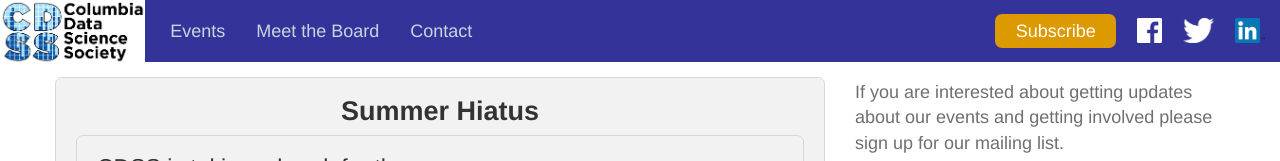
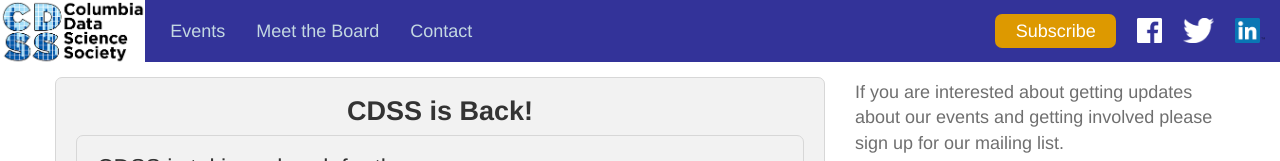
Before and after one commit to columbiadatascience/columbiadatascience.github.io, a website: page index.html in a window 1280 px wide. Shown: the top 161 px of the page. Drawn offline with Linux system fonts and the light colour scheme.

Commit message:
Changed Title to CDSS is Back

```diff
--- a/index.html
+++ b/index.html
@@ -77,7 +77,7 @@
 
       <div class="large-8 medium-7 columns">
         <div class="panel radius">
-          <h3 class="text-center"><strong>Summer Hiatus</strong></h3>
+          <h3 class="text-center"><strong>CDSS is Back!</strong></h3>
 
           <div class="panel radius">
             <h4>CDSS is taking a break for the summer</h4>
```
